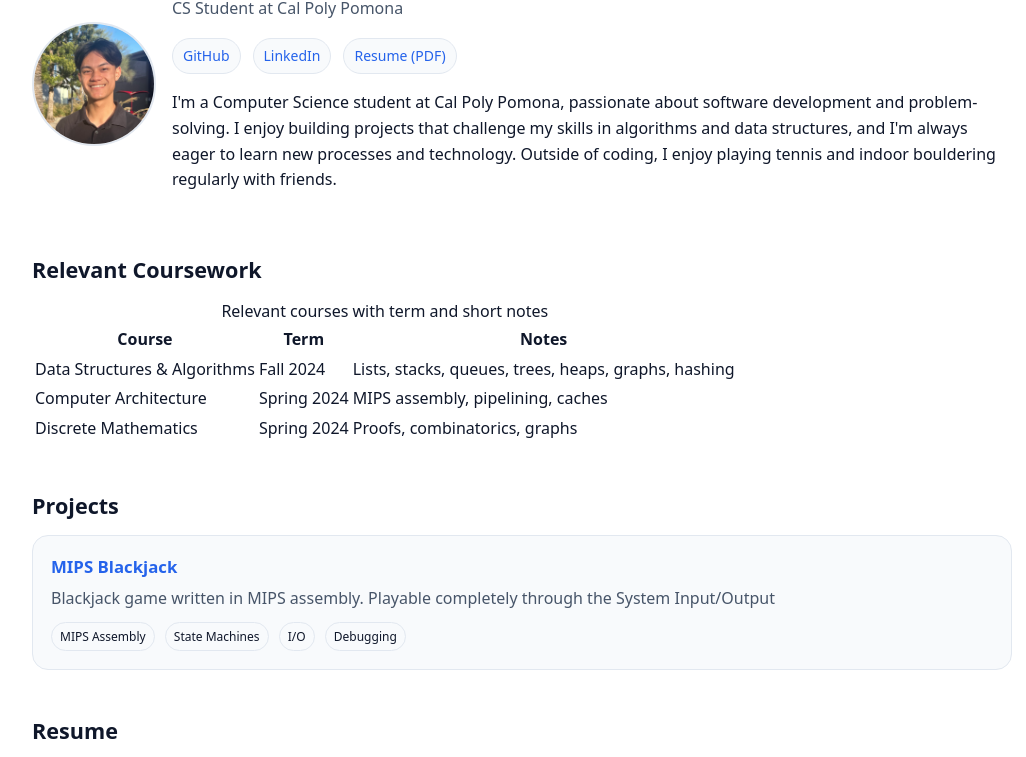
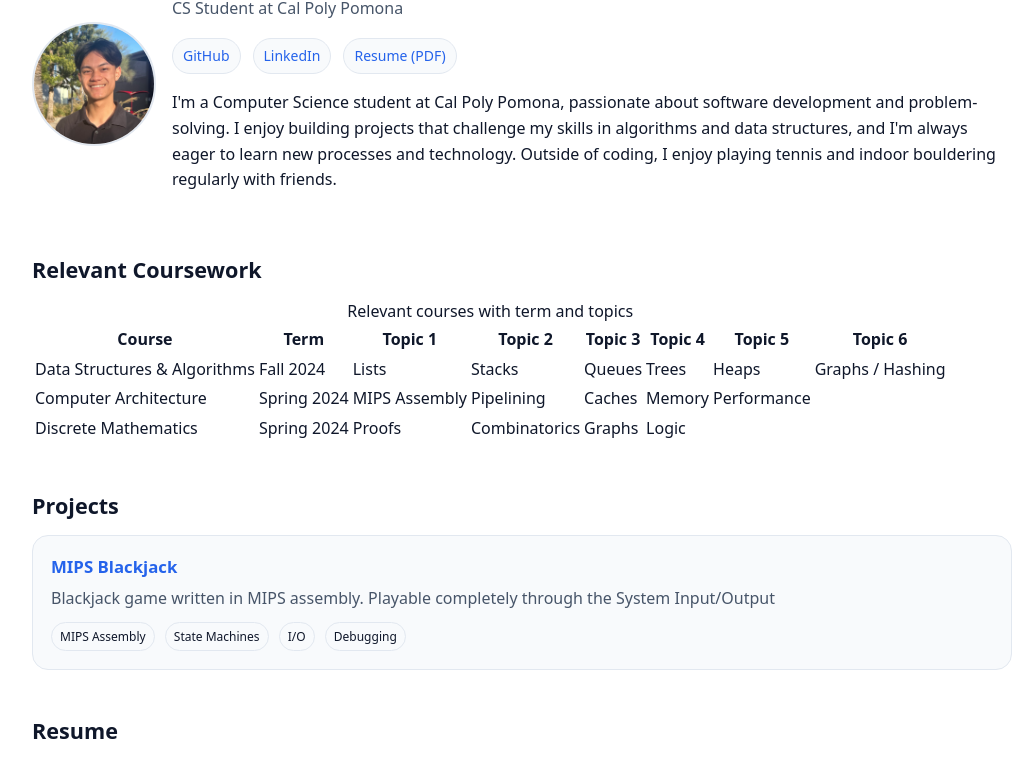
Before and after one commit to RyanVu612/RyanVu612.github.io, a plain HTML site: page index.html in a window 1280 px wide. Shown: the part 211-968 px from the top of the page, without its empty margins (118-1144 px from the left). Drawn offline with Linux system fonts and the light colour scheme.

Commit message:
different format for table

```diff
--- a/index.html
+++ b/index.html
@@ -90,6 +90,7 @@
       <nav aria-label="Primary">
         <ul>
           <li><a href="#about">About</a></li>
+          <li><a href="#courses">Courses</a></li>
           <li><a href="#projects">Projects</a></li>
           <li><a href="#resume">Resume</a></li>
           <li><a href="#contact">Contact</a></li>
@@ -121,34 +122,54 @@
       </div>
     </section>
 
-    <!-- ====== Courses ====== -->
+   <!-- ====== Courses ====== -->
   <section id="courses" aria-labelledby="courses-heading">
-    <h2 id="courses-heading">Relevant Coursework</h2>
+  <h2 id="courses-heading">Relevant Coursework</h2>
     <div class="table-wrap">
       <table>
-        <caption class="sr-only">Relevant courses with term and short notes</caption>
+        <caption class="sr-only">Relevant courses with term and topics</caption>
         <thead>
           <tr>
             <th scope="col">Course</th>
             <th scope="col">Term</th>
-            <th scope="col">Notes</th>
+            <th scope="col">Topic 1</th>
+            <th scope="col">Topic 2</th>
+            <th scope="col">Topic 3</th>
+            <th scope="col">Topic 4</th>
+            <th scope="col">Topic 5</th>
+            <th scope="col">Topic 6</th>
           </tr>
         </thead>
         <tbody>
           <tr>
-            <td>Data Structures & Algorithms</td>
+            <td>Data Structures &amp; Algorithms</td>
             <td>Fall 2024</td>
-            <td>Lists, stacks, queues, trees, heaps, graphs, hashing</td>
+            <td>Lists</td>
+            <td>Stacks</td>
+            <td>Queues</td>
+            <td>Trees</td>
+            <td>Heaps</td>
+            <td>Graphs / Hashing</td>
           </tr>
           <tr>
             <td>Computer Architecture</td>
             <td>Spring 2024</td>
-            <td>MIPS assembly, pipelining, caches</td>
+            <td>MIPS Assembly</td>
+            <td>Pipelining</td>
+            <td>Caches</td>
+            <td>Memory</td>
+            <td>Performance</td>
+            <td>&nbsp;</td>
           </tr>
           <tr>
             <td>Discrete Mathematics</td>
             <td>Spring 2024</td>
-            <td>Proofs, combinatorics, graphs</td>
+            <td>Proofs</td>
+            <td>Combinatorics</td>
+            <td>Graphs</td>
+            <td>Logic</td>
+            <td>&nbsp;</td>
+            <td>&nbsp;</td>
           </tr>
         </tbody>
       </table>
```
